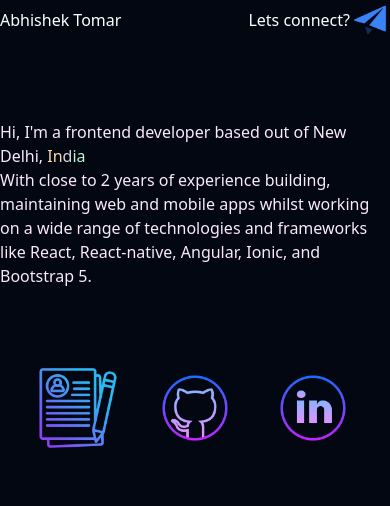
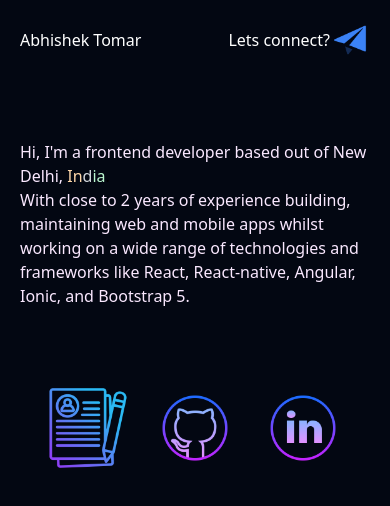
Before and after one commit to DauntingDruid/portfolio-next, a Next.js app in the folder portfolio-next/: page / in a window 390 px wide. Shown: the top 506 px of the page. Built offline with nearby package versions, Linux system fonts and the light colour scheme.

Commit message:
responsiveness fix

```diff
--- a/portfolio-next/src/pages/index.tsx
+++ b/portfolio-next/src/pages/index.tsx
@@ -9,7 +9,7 @@ const inter = Inter({ subsets: ['latin'] })
 
 export default function Home() {
   return (
-    <main className="bg-gray-950 flex min-h-screen flex-col items-center xs:p-12 md:p-24">
+    <main className="bg-gray-950 flex min-h-screen flex-col items-center p-5 md:p-24 xl:p-48">
       <Navbar />
       <AboutSection></AboutSection>
       <Bottomnav></Bottomnav>
--- a/portfolio-next/src/styles/globals.css
+++ b/portfolio-next/src/styles/globals.css
@@ -17,6 +17,7 @@
 }
 
 body {
+  /* cursor: none; */
   color: rgb(var(--foreground-rgb));
   background: linear-gradient(
       to bottom,
```
